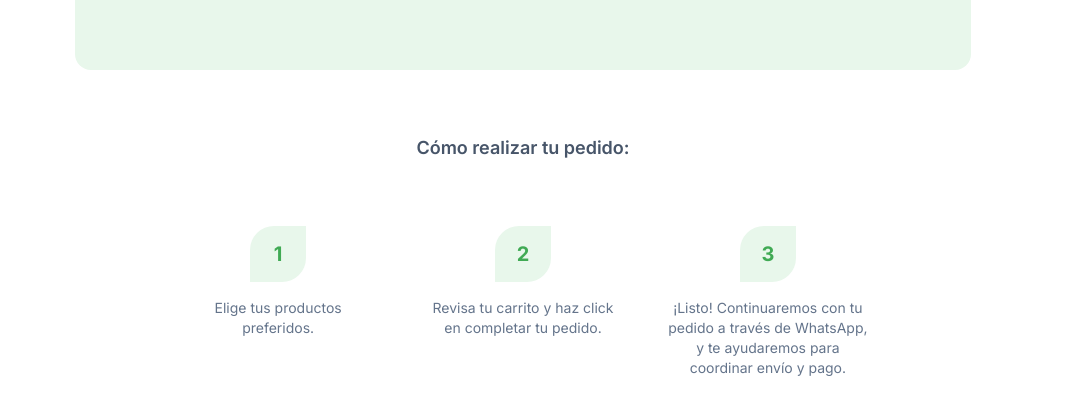
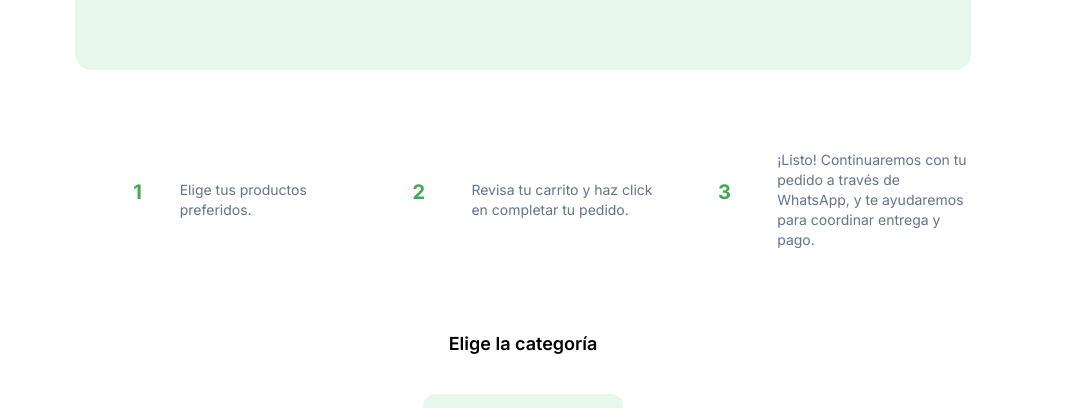
Before and after one commit to pevescarol/tiendita-emprendedores, a Next.js app: page / in a window 1280 px wide. Shown: the part 392-800 px from the top of the page, without its empty margins (117-1183 px from the left). Built offline with nearby package versions, Linux system fonts and the light colour scheme; no server answers.

Commit message:
nuevos cambios en los items

```diff
--- a/components/How.jsx
+++ b/components/How.jsx
@@ -19,31 +19,28 @@ const How = () => {
     {
       id: 3,
       title: '3',
-      description: '¡Listo! Continuaremos con tu pedido a través de WhatsApp, y te ayudaremos para coordinar envío y pago.',
+      description: '¡Listo! Continuaremos con tu pedido a través de WhatsApp, y te ayudaremos para coordinar entrega y pago.',
       image: '',
     }
   ]
 
   return (
-    <div className='max-w-4xl mx-auto px-4 md:px-14 py-16'>
-      <div className="md:w-1/2 mx-auto text-center">
-        <h2 className='text-lg text-slate-600 font-semibold mb-3'>Cómo realizar tu pedido:</h2>
-      </div>
+    <section className='max-w-5xl mx-auto px-4 py-12'>
       {/* items */}
-      <div className='mt-8 grid lg:grid-cols-3 md:grid-cols-2 grid-cols-1 md:w-11/12 mx-auto gap-4 '>
+      <div className='grid md:grid-cols-3 grid-cols-1 md:w-11/12 mx-auto gap-2 '>
         {pasos.map(paso => (
-          <div key={paso.id} className='py-8 text-center md:w-[200px] mx-auto rounded-md flex items-stretch justify-center h-full '>
-            <div>
-              <div className='bg-[#e8f7eb] mb-4 h-14 w-14 mx-auto rounded-tl-3xl rounded-br-3xl flex items-center justify-center'>
+          <div key={paso.id} className='px-6 md:px-0 py-8 text-center lg:text-start mx-auto flex flex-col lg:flex-row items-center h-full '>
+              <div className='w-[30%] mb-4 mx-auto flex items-center justify-center'>
                 {/* <Image src={paso.image} alt='' className='-ml-5' /> */}
-                <h4 className='text-[#40aa54] text-xl font-bold'>{paso.title}</h4>
+                <h4 className='text-[#40aa54] text-xl font-bold '>{paso.title}</h4>
               </div>
+            <div className='px-2 w-[70%]'>
               <p className='text-sm text-slate-500'>{paso.description}</p>
             </div>
           </div>
         ))}
       </div>
-    </div>
+    </section>
   )
 }
 
```
